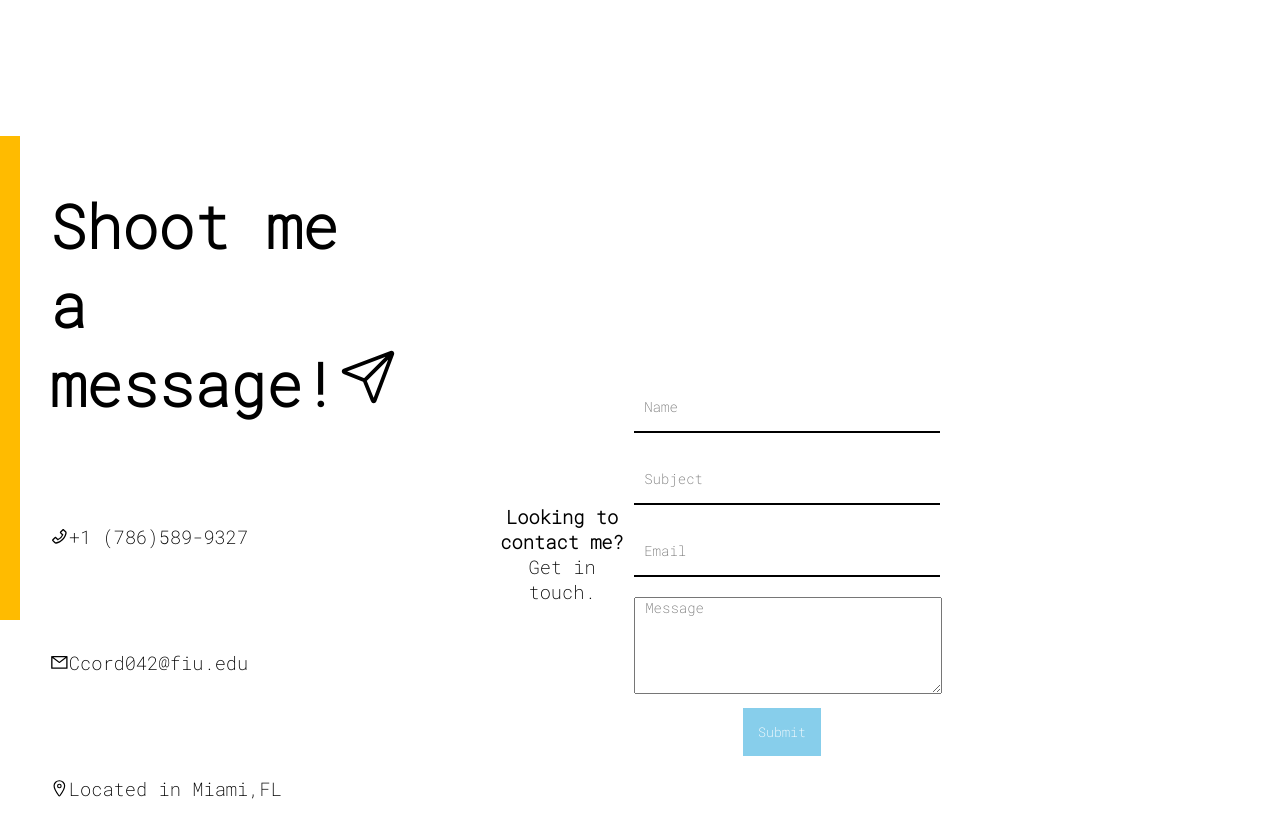
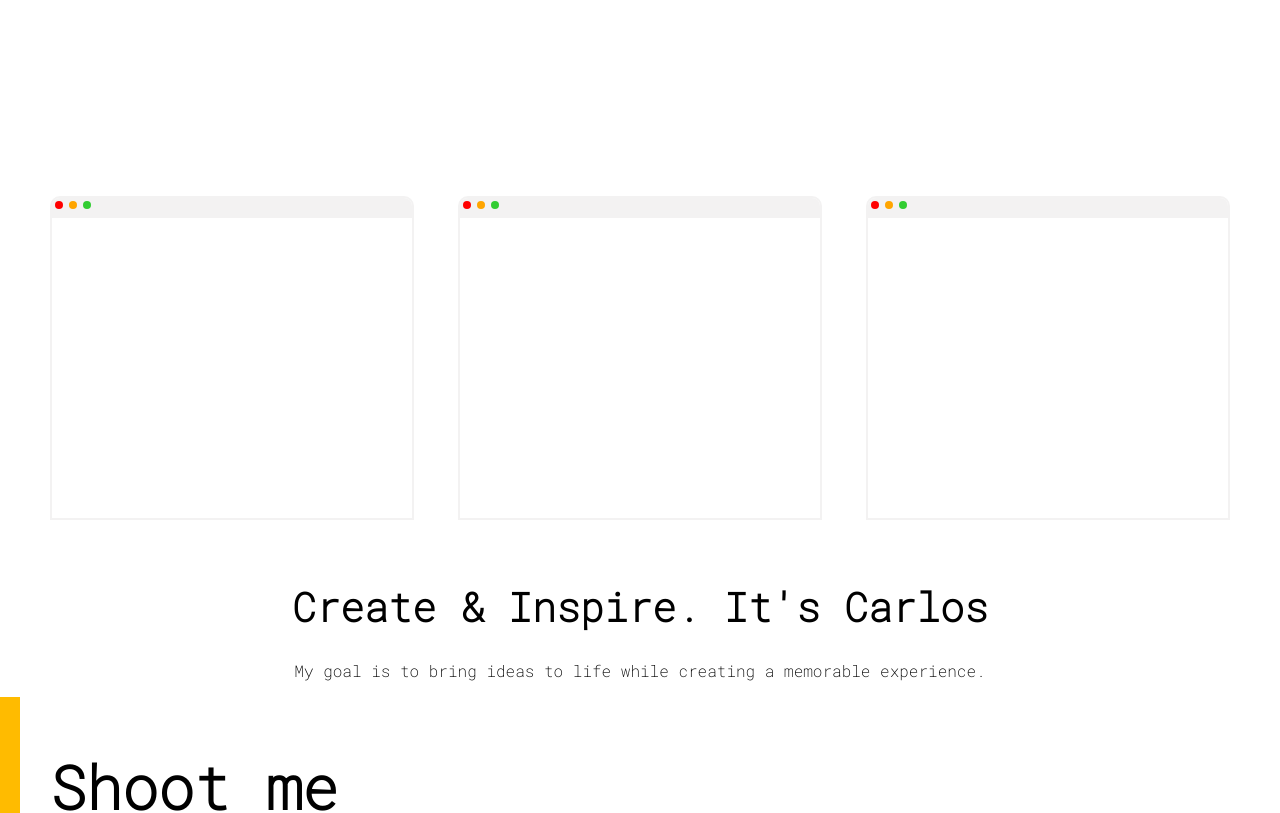
Before and after one commit to HypCarlos/Personal-Site, a React (Create React App) app: page /Home in a window 1280 px wide. Shown: the part 1580-2393 px from the top of the page. Built offline with nearby package versions, Linux system fonts and the light colour scheme.

Commit message:
changes to project section

```diff
--- a/src/components/banner/Banner.js
+++ b/src/components/banner/Banner.js
@@ -5,11 +5,11 @@ function Banner() {
     return (
         <div className="banner-container">
         <div className="left-sliding">
-        <marquee className = "marquee" behavior= "scroll" direction="left" scrollamount = "10" height = "20px">
+        <marquee className = "marquee" behavior= "scroll" direction="left" scrollamount = "15" height = "20px">
            MIAMI BASED ASPIRING SOFTWARE ENGINEER* / FRONT END DEVELOPER* </marquee>
            </div>
            <div className="right-sliding">
-           <marquee className = "marquee" behavior="scroll" direction="right"  scrollamount = "12" height = "20px">
+           <marquee className = "marquee" behavior="scroll" direction="right"  scrollamount = "17" height = "20px">
             REACT // JAVA // HTML // CSS // CREATIVE DESIGN // FRONT END // BACK END // </marquee>
             </div>
 
--- a/src/components/contact/contact.css
+++ b/src/components/contact/contact.css
@@ -24,6 +24,7 @@
 .contact-right {
   flex: 1;
   display: flex;
+  flex-direction: column;
   align-items: center;
   margin-top: 100px;
   margin-right: 300px;
--- a/src/components/projectItems/ProjectItems.js
+++ b/src/components/projectItems/ProjectItems.js
@@ -1,17 +1,22 @@
 import React from "react";
-import "../../components/projectItems/projectitems.css";
+import ProjectList from '../projectList/ProjectList';
+import "../../components/projectItems/projectItems.css";
+
+
 
 function ProjectItems(props) {
   return (
     <div className="projectItems-container">
-      <div className="project-items">
-        <div className="p-circle" style={{ backgroundColor: "red" }}></div>
-        <div className="p-circle" style={{ backgroundColor: "orange" }}></div>
-        <div
-          className="p-circle"
-          style={{ backgroundColor: "limegreen" }}
-        ></div>
-      </div>
+
+    <div className="project-tiles">
+   <ProjectList/>
+   <ProjectList/>
+   <ProjectList/>
+   </div>
+   <div className="project-text">
+      <h1 className="project-banner">Create & Inspire. It's Carlos</h1>
+      <p className= "project-banner-text">My goal is to bring ideas to life while creating a memorable experience.</p>
+    </div>
     </div>
   );
 }
--- a/src/components/projectItems/projectItems.css
+++ b/src/components/projectItems/projectItems.css
@@ -5,3 +5,21 @@
   margin: 3px;
   background-color: white;
 }
+
+.project-tiles {
+  padding: 40px;
+  display: flex;
+  flex-direction: row;
+  justify-content: space-between;
+  flex-wrap: wrap;
+}
+
+.projectItems-container {
+  display: flex;
+  flex-direction: column;
+}
+
+.project-banner {
+  font-size: 40px;
+  font-weight: bolder;
+}
--- /dev/null
+++ b/src/components/projectList/ProjectList.js
@@ -0,0 +1,23 @@
+import React from "react";
+import "../projectList/projectlist.css";
+
+function ProjectItems() {
+    return (
+        <div className="items-container">
+        <div className="card-container">
+        <div className="card-browser">
+        <div className="p-circle" style={{ backgroundColor: "red" }}></div>
+        <div className="p-circle" style={{ backgroundColor: "orange" }}></div>
+        <div
+          className="p-circle"
+          style={{ backgroundColor: "limegreen" }}
+        ></div>
+        </div>
+        </div>
+
+
+        </div>
+    )
+}
+
+export default ProjectItems;
--- /dev/null
+++ b/src/components/projectList/projectlist.css
@@ -0,0 +1,18 @@
+.items-container {
+  height: 40vh;
+  width: 30%;
+  margin: 20px 10px;
+  border: 2px solid rgb(243, 242, 242);
+  border-radius: 10px 10px 0px 0px;
+  overflow: hidden;
+}
+
+.p-circle {
+  display: inline-block;
+}
+
+.card-browser {
+  display: flex;
+  height: 20px;
+  background-color: rgb(243, 242, 242);
+}
--- a/src/components/projects/Projects.js
+++ b/src/components/projects/Projects.js
@@ -1,8 +1,10 @@
 import React from "react";
+import ProjectItems from '../projectItems/ProjectItems';
 import "../projects/projects.css";
 
 function Projects() {
   return (
+    <div className="projects">
     <div className="projects-container">
       <div className="left-half">
         <div className="projects-banner">
@@ -19,6 +21,8 @@ function Projects() {
         </div>
       </div>
     </div>
+    <ProjectItems/>
+    </div>
   );
 }
 
--- a/src/components/projects/projects.css
+++ b/src/components/projects/projects.css
@@ -1,6 +1,10 @@
+.projects {
+  display: flex;
+  flex-direction: column;
+}
+
 .projects-container {
   display: flex;
-  flex-direction: row;
   flex-wrap: wrap;
 }
 
```
